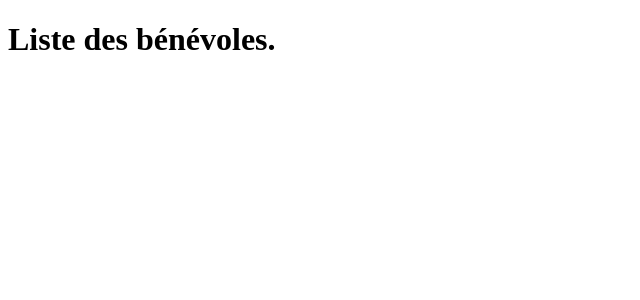
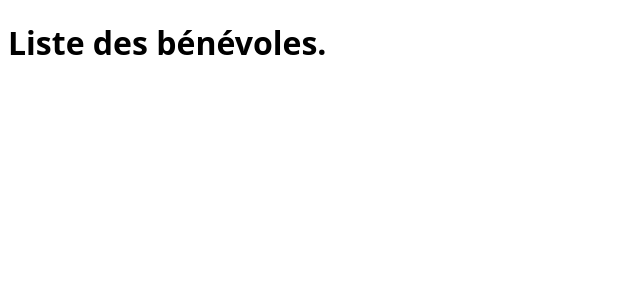
Before and after one commit to belkacem-oussama/benevole-list, a React (Vite) app: page / in a window 1280 px wide. Shown: the top 300 px of the page, without its empty margins (0-640 px from the left). Built offline with nearby package versions, Linux system fonts and the light colour scheme.

Commit message:
npm install -D sass && create first styles-sheet

```diff
--- a/package.json
+++ b/package.json
@@ -21,6 +21,7 @@
     "eslint-plugin-react": "^7.32.2",
     "eslint-plugin-react-hooks": "^4.6.0",
     "eslint-plugin-react-refresh": "^0.4.3",
+    "sass": "^1.69.3",
     "vite": "^4.4.5"
   }
 }
--- a/src/App.jsx
+++ b/src/App.jsx
@@ -1,4 +1,5 @@
 import Home from "./pages/Home.jsx"
+import "../src/assets/styles/import.scss"
 
 function App() {
   return <Home />
--- /dev/null
+++ b/src/assets/styles/import.scss
@@ -0,0 +1,4 @@
+* {
+  font-family: system-ui, -apple-system, BlinkMacSystemFont, "Segoe UI", Roboto,
+    Oxygen, Ubuntu, Cantarell, "Open Sans", "Helvetica Neue", sans-serif;
+}
--- /dev/null
+++ b/src/assets/styles/main.scss
@@ -0,0 +1,3 @@
+// MAIN
+
+@import "../styles/main.scss";
```
Also changed, not shown: 1 other file (tests, documents, lock files or other folders).
